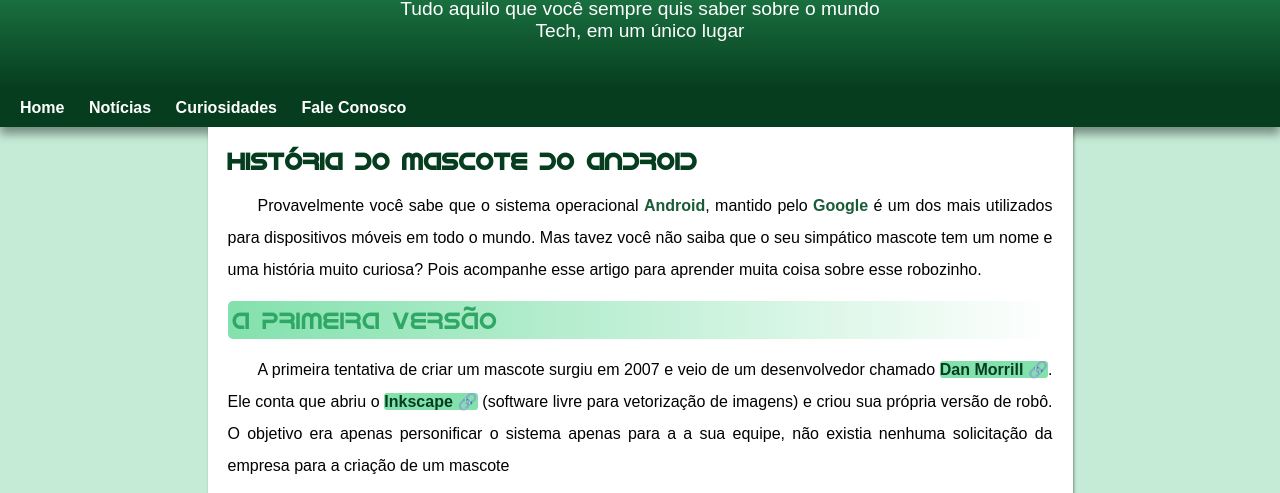
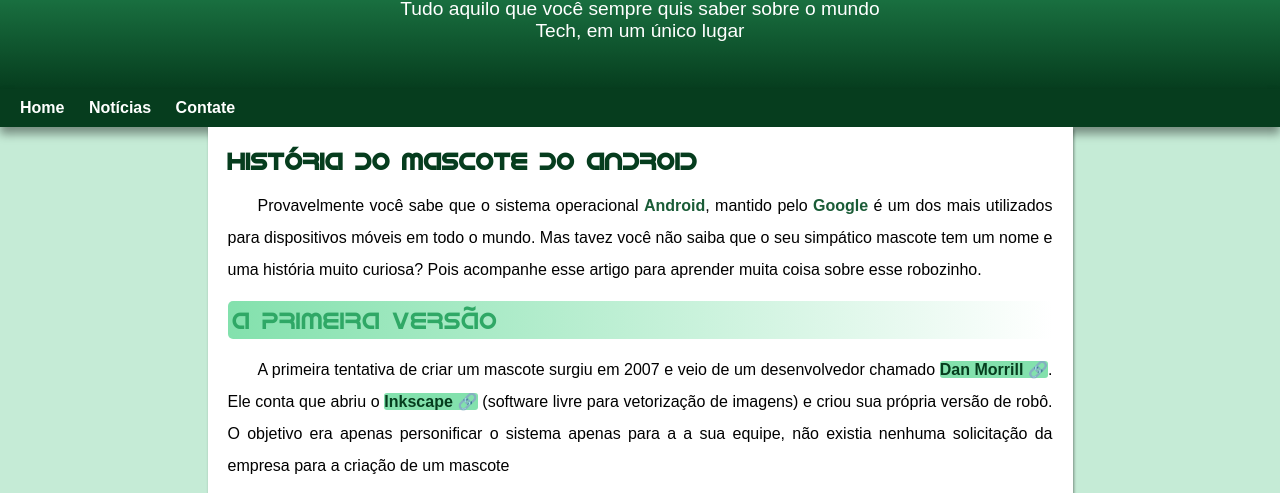
Before and after one commit to guilhasolares/projeto-android, a plain HTML site: page index.html in a window 1280 px wide. Shown: the part 101-594 px from the top of the page. Drawn offline with Linux system fonts and the light colour scheme.

Commit message:
Redução de menu

```diff
--- a/index.html
+++ b/index.html
@@ -15,8 +15,7 @@
     <nav>
         <a href="#">Home</a>
         <a href="#">Notícias</a>
-        <a href="#">Curiosidades</a>
-        <a href="#">Fale Conosco</a>
+        <a href="#">Contate</a>
     </nav>
     <main>
         <article>
```
